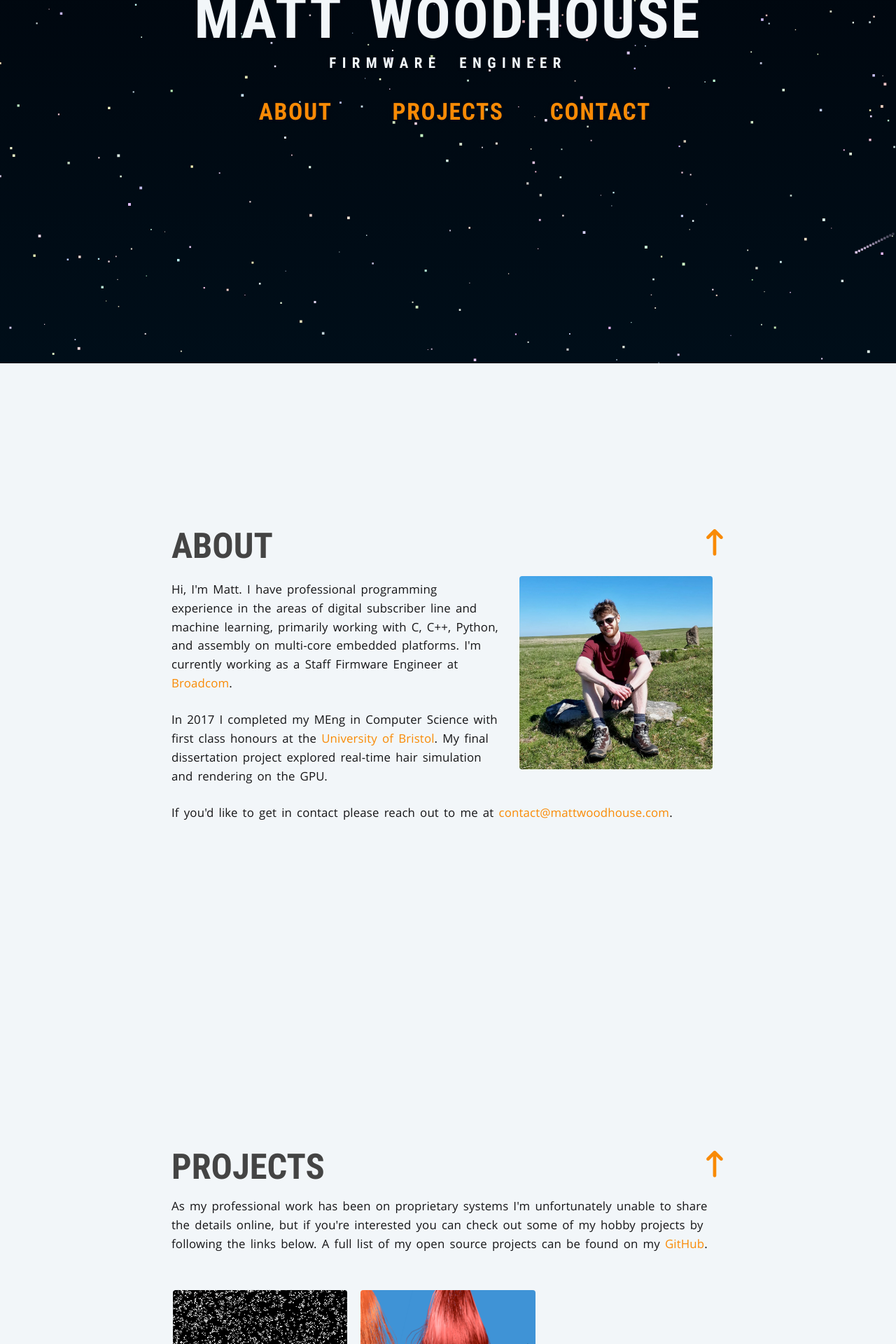
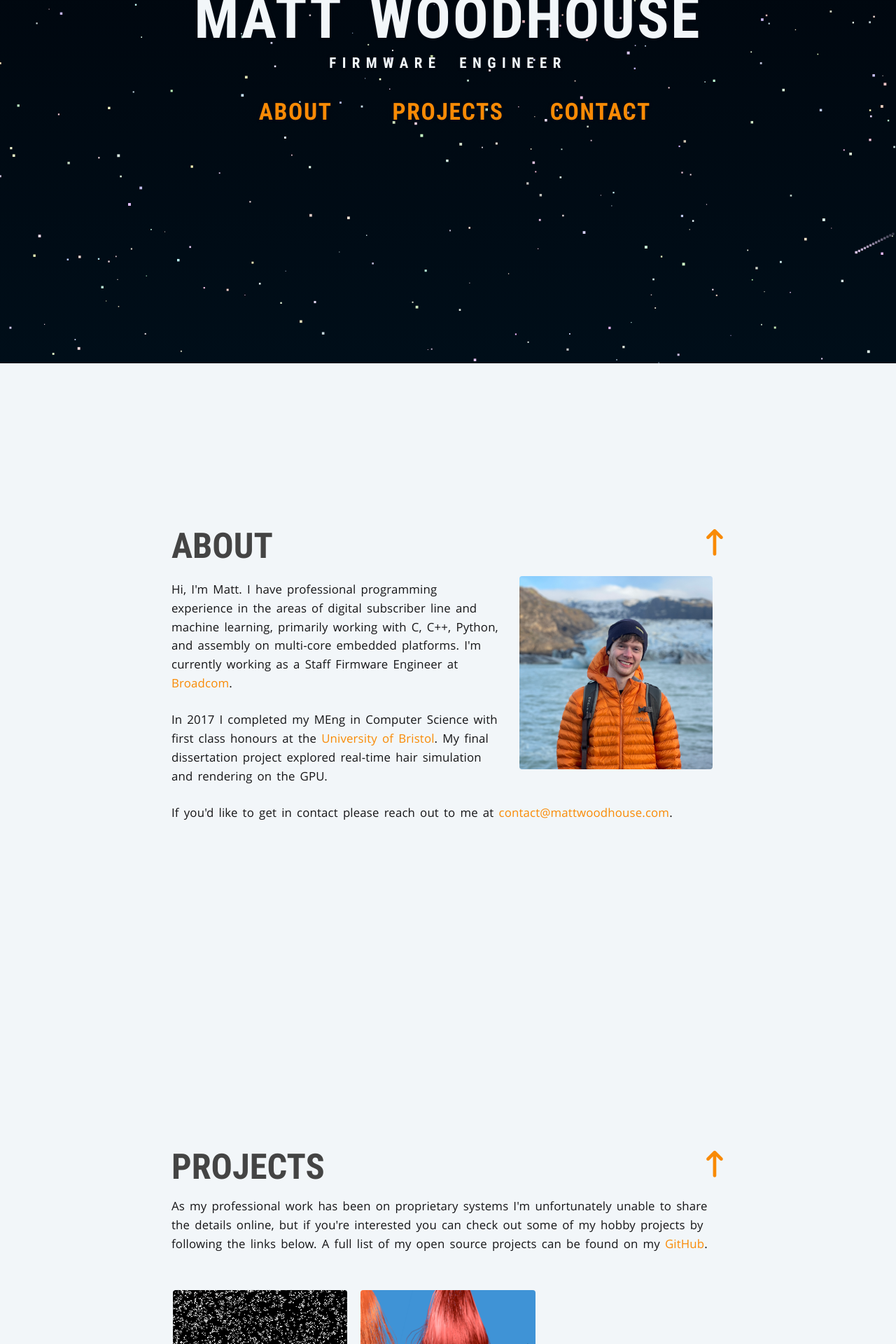
Before and after one commit to theultimat/theultimat.github.io, a Jekyll site: the page built from index.md, in a window 1280 px wide. Shown: the part 381-2301 px from the top of the page at 70% size. Built offline with Jekyll 4.4.1, drawn with Linux system fonts in a browser that asks for light colours; nearby versions of some CDN libraries.

Commit message:
Update picture.

```diff
--- a/_layouts/index.html
+++ b/_layouts/index.html
@@ -22,7 +22,7 @@
                     <h1>About</h1>
                     <a href="#main" class="back-to-top"><i class="fa-solid fa-arrow-up-long"></i></a>
                 </div>
-                <img src="/assets/img/me.jpg" />
+                <img src="/assets/img/me.png" />
                 <p>Hi, I'm Matt. I have professional programming experience in the areas of digital subscriber line and machine learning, primarily working with C, C++, Python, and assembly on multi-core embedded platforms. I'm currently working as a Staff Firmware Engineer at <a href="https://www.broadcom.com/" target="_blank">Broadcom</a>.</p>
                 <p>In 2017 I completed my MEng in Computer Science with first class honours at the <a href="https://www.bristol.ac.uk/" target="_blank">University of Bristol</a>. My final dissertation project explored real-time hair simulation and rendering on the GPU.</p>
                 <p>If you'd like to get in contact please reach out to me at <a href="mailto:contact@mattwoodhouse.com">contact@mattwoodhouse.com</a>.
```
Also changed, not shown: assets/img/me.jpg (deleted), assets/img/me.png (added).
